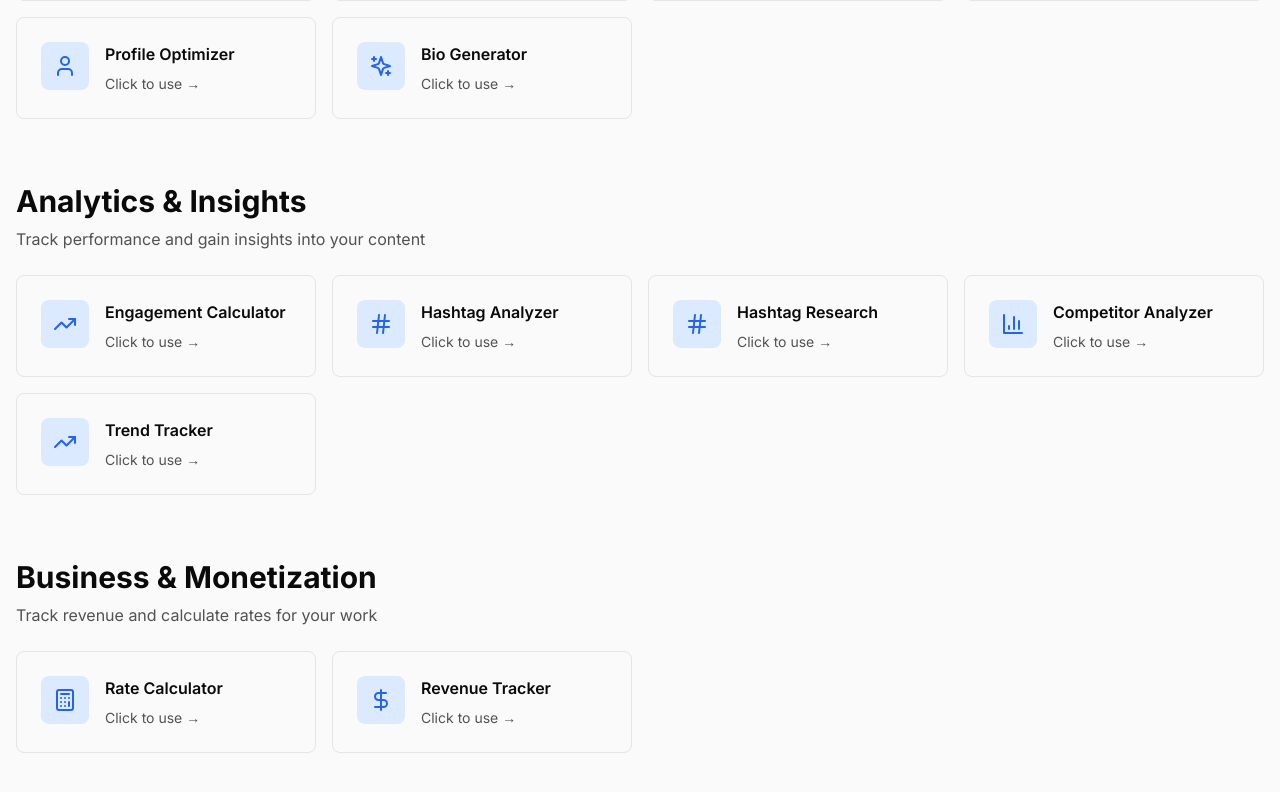
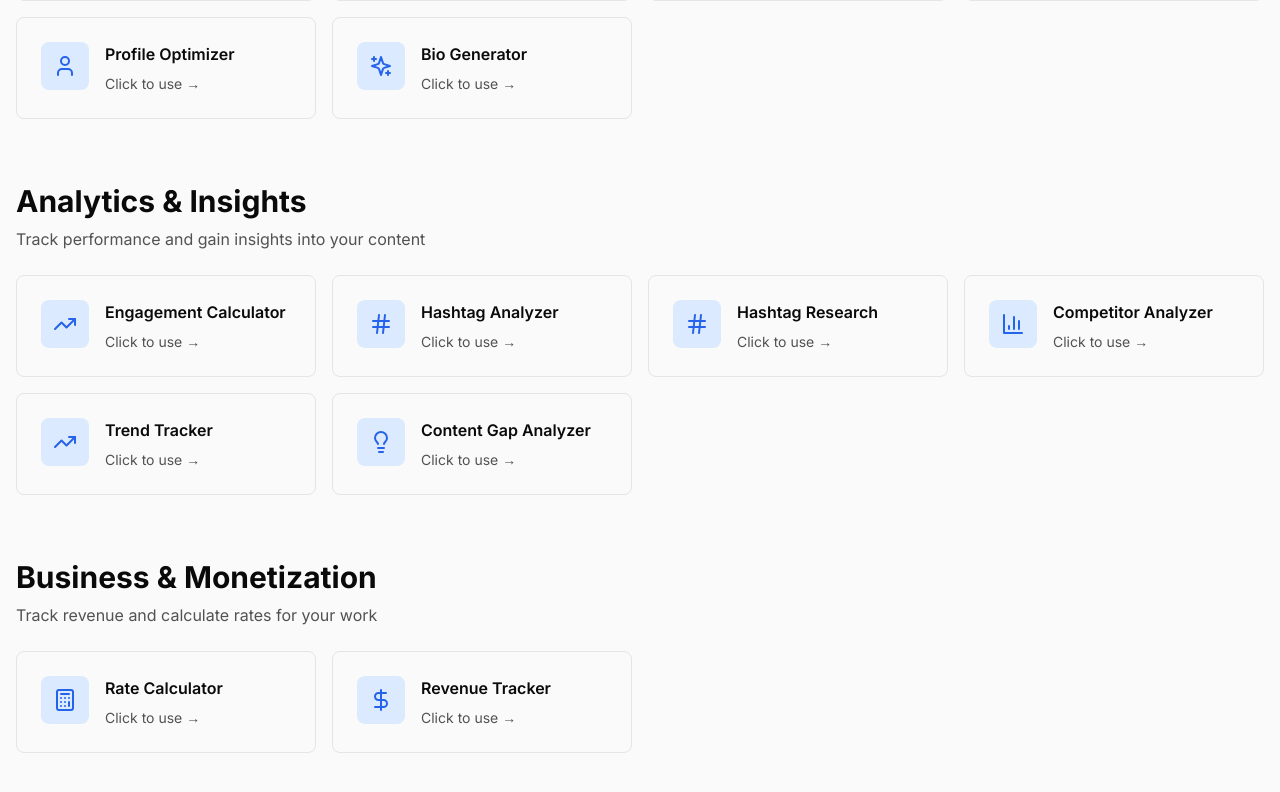
Before and after one commit to emasmela-dotcom/toolmarket365.com, a Next.js app: page /tools in a window 1280 px wide. Shown: the part 1246-2038 px from the top of the page. Built offline with nearby package versions, Linux system fonts and the light colour scheme.

Commit message:
Add Content Gap Analyzer to Analytics & Insights section

```diff
--- a/app/tools/page.tsx
+++ b/app/tools/page.tsx
@@ -72,6 +72,7 @@ const toolSections = [
       { name: 'Hashtag Research', slug: 'hashtag-research', icon: Hash },
       { name: 'Competitor Analyzer', slug: 'competitor-analyzer', icon: BarChart3 },
       { name: 'Trend Tracker', slug: 'trend-tracker', icon: TrendingUp },
+      { name: 'Content Gap Analyzer', slug: 'content-gap-analyzer', icon: Lightbulb },
     ]
   },
   {
```
